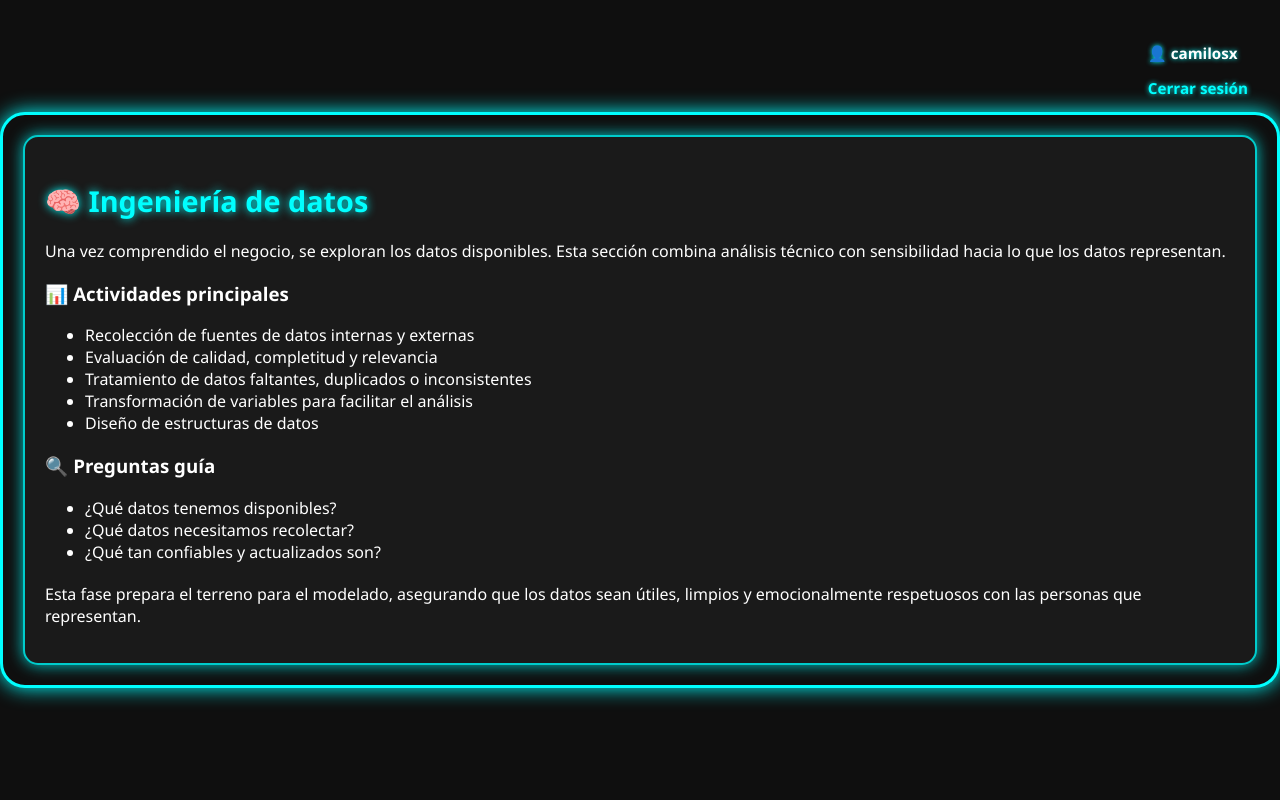
After one commit to camiloandresrochamondragon-arch/sentimet_chatbot, a Flask app: page /ingenieria-datos in a window 1280 px wide. The commit adds this page. Run offline with Flask 3, Linux system fonts and the light colour scheme; a user stored in the database is signed in.

Commit message:
implementacion de nuevos diseños y menus

```diff
--- a/app.py
+++ b/app.py
@@ -1,23 +1,22 @@
 from flask import Flask, render_template, request, redirect, url_for, flash, session
-import sqlite3
+import mysql.connector
+import os
 
 app = Flask(__name__)
 app.secret_key = 'tu_clave_secreta'
 
-# Conexión a SQLite
-db = sqlite3.connect('chatbot.db', check_same_thread=False)
-cursor = db.cursor()
+# Configuración para servir archivos estáticos
+app.static_folder = 'static'
+app.template_folder = 'templates'
 
-# Crear tabla si no existe
-cursor.execute('''
-    CREATE TABLE IF NOT EXISTS users (
-        id INTEGER PRIMARY KEY AUTOINCREMENT,
-        username TEXT NOT NULL,
-        email TEXT NOT NULL,
-        password TEXT NOT NULL
-    )
-''')
-db.commit()
+# Conexión a MySQL en XAMPP
+db = mysql.connector.connect(
+    host="localhost",
+    user="root",
+    password="",  # Si configuraste una contraseña en XAMPP, colócala aquí
+    database="chatbot"  # ✅ Nombre corregido
+)
+cursor = db.cursor(dictionary=True)
 
 @app.route('/')
 def home():
@@ -29,7 +28,7 @@ def login():
         username = request.form['username']
         password = request.form['password']
 
-        cursor.execute("SELECT * FROM users WHERE username = ? AND password = ?", (username, password))
+        cursor.execute("SELECT * FROM users WHERE username = %s AND password = %s", (username, password))
         user = cursor.fetchone()
 
         if user:
@@ -49,14 +48,14 @@ def register():
         email = request.form['email']
         password = request.form['password']
 
-        cursor.execute("SELECT * FROM users WHERE username = ? OR email = ?", (username, email))
+        cursor.execute("SELECT * FROM users WHERE username = %s OR email = %s", (username, email))
         existing_user = cursor.fetchone()
 
         if existing_user:
             flash("⚠️ El usuario o correo ya está registrado. Intenta con otros datos.")
             return redirect(url_for('register'))
 
-        cursor.execute("INSERT INTO users (username, email, password) VALUES (?, ?, ?)",
+        cursor.execute("INSERT INTO users (username, email, password) VALUES (%s, %s, %s)",
                        (username, email, password))
         db.commit()
         flash("🎈 ¡Registro exitoso! Ahora puedes iniciar sesión.")
@@ -85,6 +84,7 @@ def chat():
 @app.route('/logout')
 def logout():
     session.pop('usuario', None)
+    flash("👋 Has cerrado sesión correctamente.")
     return redirect(url_for('login'))
 
 @app.route('/introduccion')
@@ -114,5 +114,23 @@ def descripcion():
         flash("⚠️ Debes iniciar sesión para acceder a esta sección.")
         return redirect(url_for('login'))
 
+@app.route('/entendimiento-negocio')
+def entendimiento_negocio():
+    if 'usuario' in session:
+        usuario = session['usuario']
+        return render_template('entendimiento_negocio.html', usuario=usuario)
+    else:
+        flash("⚠️ Debes iniciar sesión para acceder a esta sección.")
+        return redirect(url_for('login'))
+
+@app.route('/ingenieria-datos')
+def ingenieria_datos():
+    if 'usuario' in session:
+        usuario = session['usuario']
+        return render_template('ingenieria_datos.html', usuario=usuario)
+    else:
+        flash("⚠️ Debes iniciar sesión para acceder a esta sección.")
+        return redirect(url_for('login'))
+
 if __name__ == '__main__':
     app.run(debug=True)
--- a/static/style.css
+++ b/static/style.css
@@ -1,4 +1,4 @@
-/* Estilo base */
+/* Fondo general */
 body {
     font-family: 'Segoe UI', Tahoma, Geneva, Verdana, sans-serif;
     background-color: #0f0f0f;
@@ -7,41 +7,78 @@ body {
     display: flex;
     justify-content: center;
     align-items: center;
-    height: 100vh;
+    min-height: 100vh;
 }
 
-/* Contenedor del formulario */
+/* Marco externo */
+.marco-externo {
+    padding: 20px;
+    background-color: #0f0f0f;
+    border: 3px solid #00ffff;
+    border-radius: 25px;
+    box-shadow: 0 0 20px #00ffff;
+}
+
+/* Marco interno */
+.marco-interno {
+    padding: 20px;
+    background-color: #1a1a1a;
+    border: 2px solid #00cccc;
+    border-radius: 15px;
+    box-shadow: 0 0 15px #00cccc;
+}
+
+/* Tarjetas tipo módulo */
+.tarjeta-modulo {
+    background-color: #1a1a1a;
+    border: 2px solid #00ffff;
+    border-radius: 15px;
+    box-shadow: 0 0 15px #00ffff;
+    padding: 25px;
+    margin-bottom: 20px;
+    transition: transform 0.3s ease;
+}
+
+.tarjeta-modulo:hover {
+    transform: scale(1.02);
+    box-shadow: 0 0 25px #00ffff;
+}
+
+/* Títulos de módulo */
+.tarjeta-modulo h3 {
+    font-size: 1.4em;
+    margin-bottom: 10px;
+    color: #00ffff;
+    text-shadow: 0 0 10px #00ffff;
+}
+
+.avance {
+    font-size: 1em;
+    color: #00ff99;
+    font-weight: bold;
+}
+
+/* Formulario */
 form {
-    background-color: #1a1a1a;
     padding: 40px;
     border-radius: 20px;
-    box-shadow: 0 0 30px #00ffff;
     width: 400px;
     text-align: center;
 }
 
-/* Título principal */
+/* Títulos */
+h1.bienvenida {
+    font-size: 2.5em;
+    margin-bottom: 20px;
+    color: #00ffff;
+    text-shadow: 0 0 15px #00ffff;
+}
+
 h2 {
     font-size: 1.8em;
     margin-bottom: 10px;
     color: #00ffff;
     text-shadow: 0 0 10px #00ffff;
-}
-
-
-/*h1 personalizado para login */
-h1.bienvenida {
-    font-size: 2em;
-    margin-bottom: 30px;
-    color: #00ffff;
-    text-shadow: 0 0 15px #00ffff;
-}
-
-h1.bienvenida {
-    font-size: 2em;
-    margin-bottom: 30px;
-    color: #00ffff;
-    text-shadow: 0 0 15px #00ffff;
 }
 
 /* Etiquetas */
@@ -123,18 +160,13 @@ a:hover {
     box-shadow: 0 0 10px #00ffff;
     font-weight: bold;
 }
-h1.bienvenida {
-    font-size: 2.5em;
-    margin-bottom: 20px;
-    color: #00ffff;
-    text-shadow: 0 0 15px #00ffff;
-}
 
+/* Menú secciones */
 .menu-secciones {
     display: grid;
-    grid-template-columns: 1fr 1fr;
-    gap: 15px;
-    margin-bottom: 40px;
+    grid-template-columns: repeat(auto-fit, minmax(180px, 1fr));
+    gap: 20px;
+    margin-bottom: 30px;
 }
 
 .menu-secciones a {
@@ -145,8 +177,9 @@ h1.bienvenida {
     border-radius: 12px;
     text-decoration: none;
     font-weight: bold;
+    text-align: center;
+    box-shadow: 0 0 10px #00ff99;
     transition: 0.3s;
-    box-shadow: 0 0 10px #00ff99;
 }
 
 .menu-secciones a:hover {
@@ -154,6 +187,8 @@ h1.bienvenida {
     color: #0f0f0f;
     box-shadow: 0 0 20px #00ff99;
 }
+
+/* Usuario info */
 .usuario-info {
     position: fixed;
     top: 15px;
--- /dev/null
+++ b/templates/ingenieria_datos.html
@@ -0,0 +1,41 @@
+<!DOCTYPE html>
+<html lang="es">
+<head>
+  <meta charset="UTF-8">
+  <title>Ingeniería de datos</title>
+  <link rel="stylesheet" href="{{ url_for('static', filename='style.css') }}">
+</head>
+<body>
+  <div class="usuario-info">
+    {% if usuario %}
+      <p>👤 {{ usuario }}</p>
+      <a href="{{ url_for('logout') }}" class="cerrar-sesion">Cerrar sesión</a>
+    {% endif %}
+  </div>
+
+  <div class="marco-externo">
+    <div class="marco-interno">
+      <h2>🧠 Ingeniería de datos</h2>
+      <p>Una vez comprendido el negocio, se exploran los datos disponibles. Esta sección combina análisis técnico con sensibilidad hacia lo que los datos representan.</p>
+
+      <h3>📊 Actividades principales</h3>
+      <ul>
+        <li>Recolección de fuentes de datos internas y externas</li>
+        <li>Evaluación de calidad, completitud y relevancia</li>
+        <li>Tratamiento de datos faltantes, duplicados o inconsistentes</li>
+        <li>Transformación de variables para facilitar el análisis</li>
+        <li>Diseño de estructuras de datos</li>
+      </ul>
+
+      <h3>🔍 Preguntas guía</h3>
+      <ul>
+        <li>¿Qué datos tenemos disponibles?</li>
+        <li>¿Qué datos necesitamos recolectar?</li>
+        <li>¿Qué tan confiables y actualizados son?</li>
+      </ul>
+
+      <p>Esta fase prepara el terreno para el modelado, asegurando que los datos sean útiles, limpios y emocionalmente respetuosos con las personas que representan.</p>
+    </div>
+  </div>
+</body>
+</html>
```
Also changed, not shown: templates/entendimiento_negocio.html (added, +40 -0 lines), templates/index.html (+8 -2 lines), templates/login.html (+9 -5 lines), templates/register.html (+9 -5 lines), chatbot.db (added).
